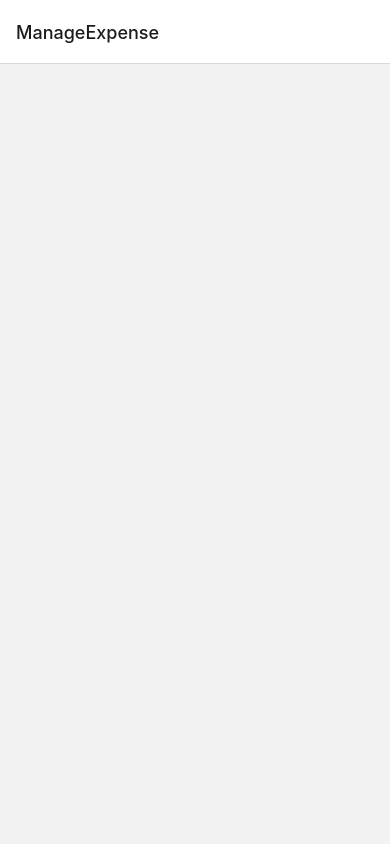
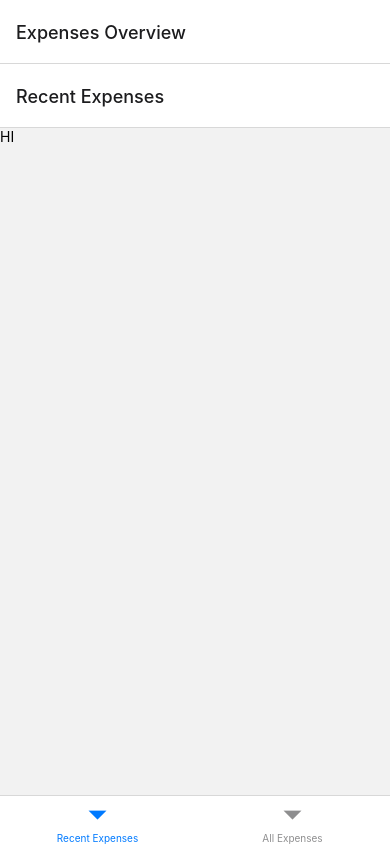
Before and after one commit to CallumAckery/ExpenseTracker, a React Native app: screen /ManageExpense in a window 390 px wide. Built offline with nearby package versions, Linux system fonts and the light colour scheme.

Commit message:
new changes

```diff
--- a/App.js
+++ b/App.js
@@ -1,6 +1,5 @@
 import { StatusBar } from 'expo-status-bar';
-import { StyleSheet, Text, View } from 'react-native';
-import { NavigationContainer } from '@react-navigation/native'
+import { NavigationContainer } from '@react-navigation/native';
 import { createNativeStackNavigator } from '@react-navigation/native-stack';
 import { createBottomTabNavigator } from '@react-navigation/bottom-tabs';
 import ManageExpense from './screens/ManageExpense';
@@ -11,10 +10,12 @@ const Stack = createNativeStackNavigator();
 const BottomTabs = createBottomTabNavigator();
 
 function ExpensesOverview(){
-  return <BottomTabs.Navigator>
-    <BottomTabs.Screen name="RecentExpenses" component={RecentExpenses} />
-    <BottomTabs.Screen name="AllExpenses" component={AllExpenses} />
-  </BottomTabs.Navigator>
+  return (
+    <BottomTabs.Navigator>
+      <BottomTabs.Screen name="Recent Expenses" component={RecentExpenses} />
+      <BottomTabs.Screen name="All Expenses" component={AllExpenses} />
+    </BottomTabs.Navigator>
+  )
 }
 
 export default function App() {
@@ -23,8 +24,8 @@ export default function App() {
         <StatusBar style="auto" />
         <NavigationContainer>
           <Stack.Navigator>
-            <Stack.Screen name="ManageExpense" component={ManageExpense} />
-            <Stack.Screen name="ExpensesOverview" component={ExpensesOverview} />
+            <Stack.Screen name="Expenses Overview" component={ExpensesOverview} />
+            <Stack.Screen name="Manage Expense" component={ManageExpense} />
           </Stack.Navigator>
         </NavigationContainer>
     </>
--- a/package.json
+++ b/package.json
@@ -9,7 +9,9 @@
     "web": "expo start --web"
   },
   "dependencies": {
+    "@react-navigation/bottom-tabs": "^6.4.0",
     "@react-navigation/native": "^6.0.13",
+    "@react-navigation/native-stack": "^6.9.0",
     "expo": "~46.0.9",
     "expo-status-bar": "~1.4.0",
     "react": "18.0.0",
--- a/screens/AllExpenses.js
+++ b/screens/AllExpenses.js
@@ -2,7 +2,7 @@ import { Text } from 'react-native'
 
 function AllExpenses(){
     return (
-        <Text></Text>
+        <Text>TESt</Text>
     )
 }
 
--- a/screens/ManageExpense.js
+++ b/screens/ManageExpense.js
@@ -2,7 +2,7 @@ import { Text } from 'react-native'
 
 function ManageExpense(){
     return (
-        <Text></Text>
+        <Text>Hi</Text>
     )
 }
 
--- a/screens/RecentExpenses.js
+++ b/screens/RecentExpenses.js
@@ -2,7 +2,7 @@ import { Text } from 'react-native'
 
 function RecentExpenses(){
     return (
-        <Text></Text>
+        <Text>HI</Text>
     )
 }
 
```
Also changed, not shown: 1 other file (tests, documents, lock files or other folders).
